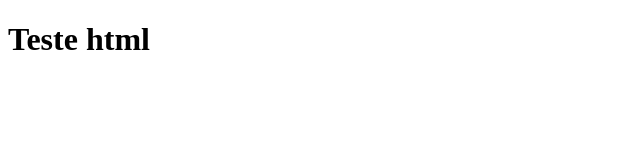
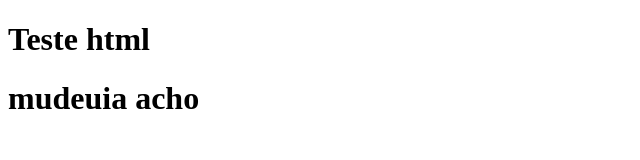
Before and after one commit to TWOTITI/Integrada-IOT-4--Bimestre, a plain HTML site: page index.html in a window 1280 px wide. Shown: the whole page, without its empty margins (0-640 px from the left). Drawn offline with Linux system fonts and the light colour scheme.

Commit message:
Update index.html

```diff
--- a/index.html
+++ b/index.html
@@ -7,5 +7,6 @@
 </head>
 <body>
     <h1>Teste html</h1>
+    <h1>mudeuia acho</h1>
 </body>
 </html>
```
